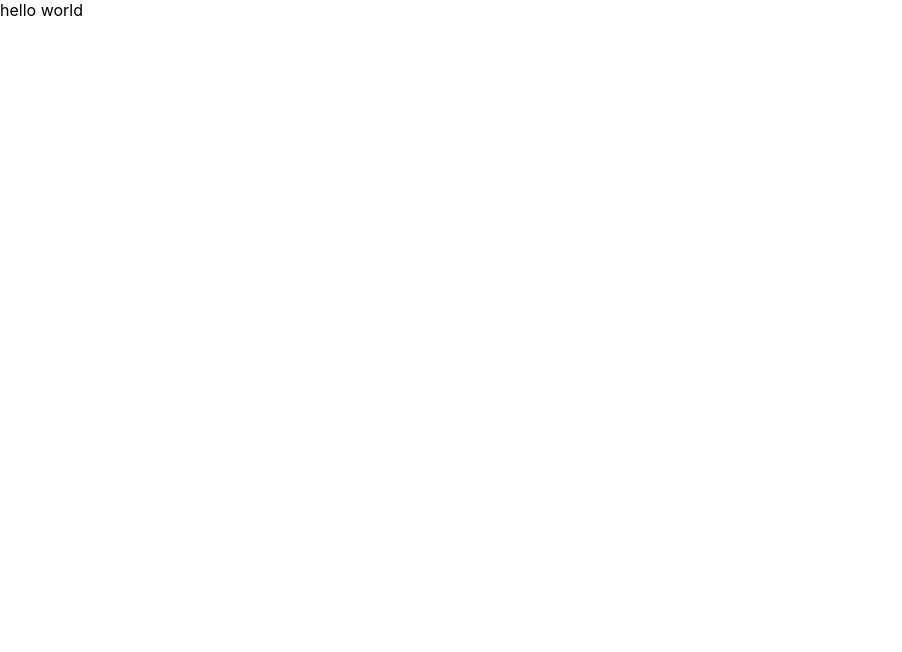
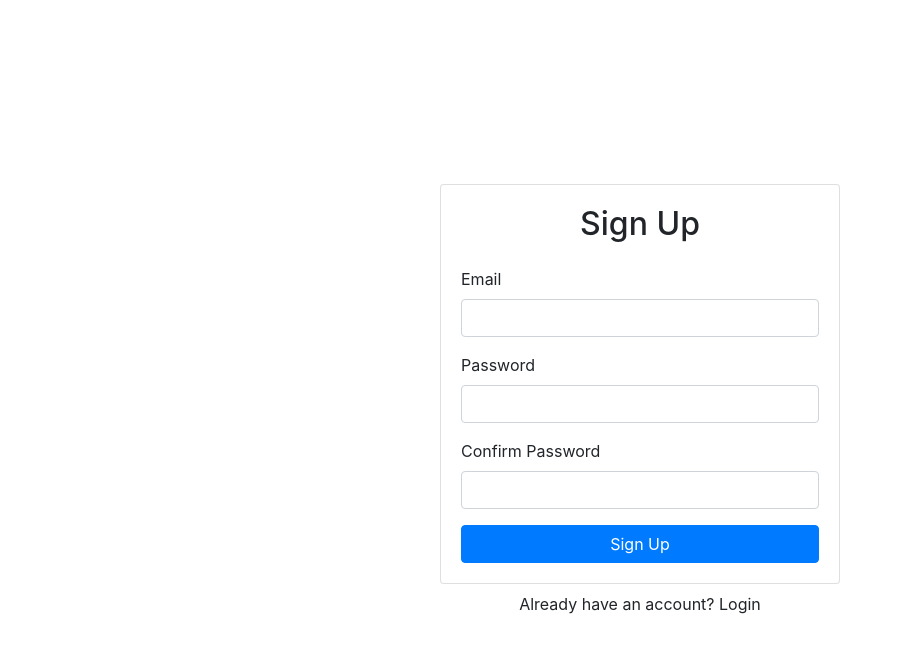
Before and after one commit to AlsonZ/react-firebase-auth, a React (Create React App) app: page / in a window 1280 px wide. Shown: the top 652 px of the page, without its empty margins (0-902 px from the left). Built offline with nearby package versions, Linux system fonts and the light colour scheme.

Commit message:
layout signup component, import boostrap

```diff
--- a/src/components/App.js
+++ b/src/components/App.js
@@ -1,10 +1,20 @@
 import React from 'react';
+import { Container } from 'react-bootstrap';
 import './App.css';
+import SignUp from './SignUp';
 
 function App() {
   return (
-    "hello world"
-  );
+    <Container
+      className="d-flex align-items-center justify-content-center"
+      style={{ minHeight: '100vh'}}
+    >
+      <div className="w-100" style={{ maxWidth: "400px"}}>
+        <SignUp/>
+      </div>
+    </Container>
+  )
+
 }
 
 export default App;
--- a/src/index.js
+++ b/src/index.js
@@ -2,6 +2,7 @@
 import ReactDOM from 'react-dom';
 import './index.css';
 import App from './components/App';
+import "bootstrap/dist/css/bootstrap.min.css"
 
 ReactDOM.render(
   <React.StrictMode>
```
